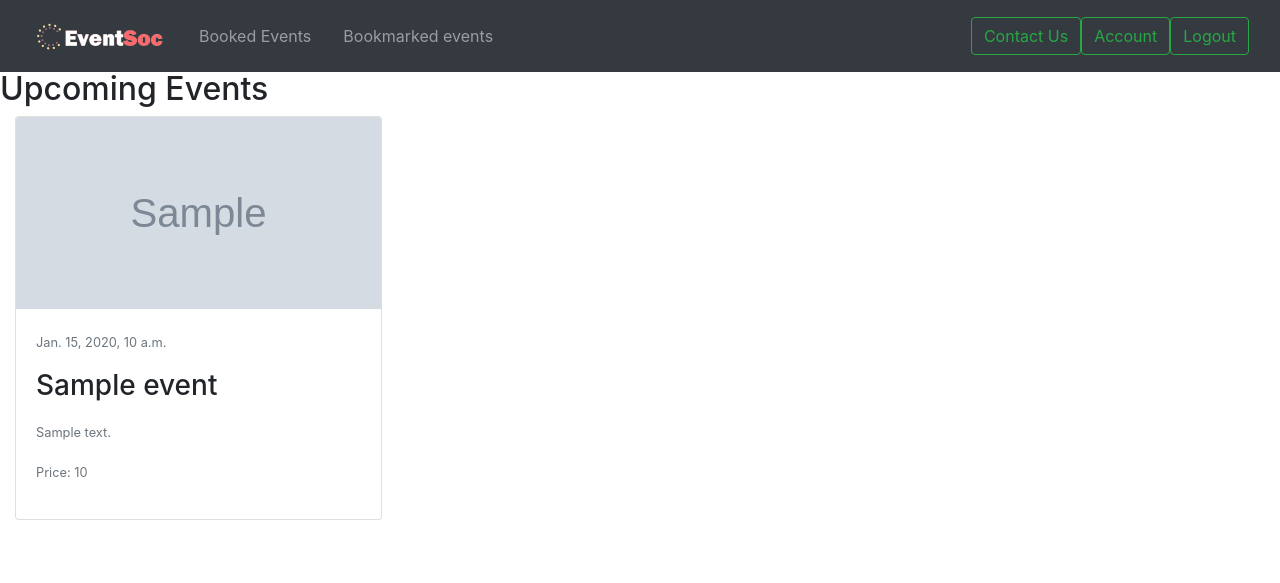
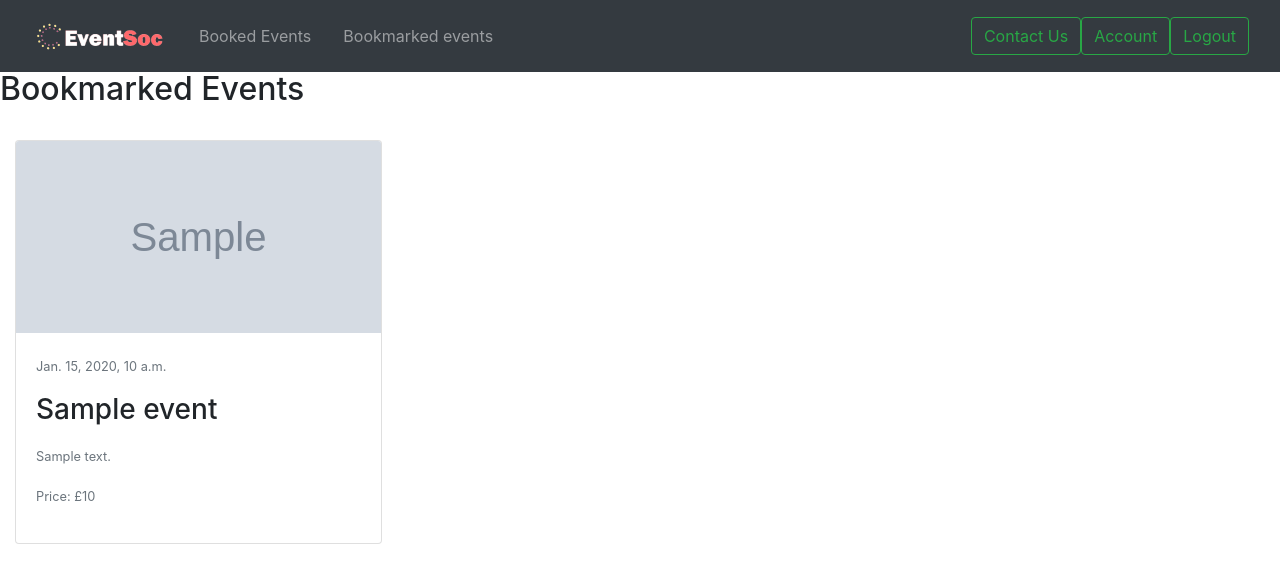
Before and after one commit to functionOverlord/eventsoc, a Django app: page /bookmarked/ in a window 1280 px wide. Shown: the top 583 px of the page. Run offline with Django 3.2, Linux system fonts and the light colour scheme; a user stored in the database is signed in; tables that the repository leaves empty hold one stand-in row (values such as "Sample post"); grey boxes marked "Sample" are stand-in pictures; some libraries are stand-ins or nearby versions.

Commit message:
removed duplicate event card code

```diff
--- a/eventsoc/views.py
+++ b/eventsoc/views.py
@@ -17,7 +17,7 @@
     return render(request,
                   "eventsoc/index.html",
                   {'trending_events': trending_events,
-                   'upcoming_events': upcoming_events})
+                   'events': upcoming_events})
 
 
 def user_login(request):
@@ -261,7 +261,7 @@
         booking = booked_events.values('event_id')[counter]
         temp.append(Event.objects.get(id=booking['event_id']))
         counter+=1
-    return render(request, 'eventsoc/booked.html',{'books':temp})
+    return render(request, 'eventsoc/booked.html',{'events':temp})
 
 
 # Returns the events that the user has bookmarked
@@ -275,7 +275,7 @@
         temp.append(Event.objects.get(id=booking['event_id']))
         counter+=1
     return render(request, "eventsoc/bookmarked.html",
-                  {'upcoming_events': temp})
+                  {'events': temp})
 
 
 @login_required
--- a/static/js/eventsoc_js.js
+++ b/static/js/eventsoc_js.js
@@ -17,5 +17,10 @@
     $(".register-back").click(function () {
         $(".register-form").hide();
         $(".register-buttons").css("display", "inline");
-    })
+    });
+
+
+    // hide bookmark hearts from booked and bookmarked pages from event cards
+    $(".bookmarked-page .float").hide();
+    $(".booked-page .float").hide();
 });
--- a/templates/eventsoc/_event_cards.html
+++ b/templates/eventsoc/_event_cards.html
@@ -1,7 +1,7 @@
 <div class="container-fluid">
     <div class="row">
 
-        {% for event in upcoming_events %}
+        {% for event in events %}
             <div class="card-deck col-md-4 col-sm-6 col-xs-1">
                 <div class="card">
 
--- a/templates/eventsoc/bookmarked.html
+++ b/templates/eventsoc/bookmarked.html
@@ -5,39 +5,12 @@
     Bookmarked
 {% endblock %}
 
-<!-- Should hopefully display bookmarked events the same as a society's events in the account page -->
 {% block body_block %}
-    <h2>Upcoming Events</h2>
-    <div class="container-fluid">
-        <div class="row">
-            {% for event in upcoming_events %}
-                <div class="card-deck col-md-4 col-sm-6 col-xs-1">
-                    <div class="card">
-                        <img class="card-img-top" src="{{ MEDIA_URL }}{{ event.picture }}" alt="..."
-                             onclick="location.href='{% url 'event' event.slug %}'">
-                        <div class="card-body">
-                            <p class="card-text">
-                                <small class="text-muted">{{ event.date }}</small>
-                            </p>
-                            <h3 class="card-title"
-                                onclick="location.href='{% url 'event' event.slug %}'">{{ event.title }}</h3>
-                            <p class="card-text">{{ event.place_name }}</p>
-                            <p class="card-text">
-                                <small class="text-muted">{{ event.address }}</small>
-                            </p>
-                            <p class="card-text">
-                                <small class="text-muted">Price: {{ event.price }}</small>
-                            </p>
-                            <div class="label-container">
-                                <div class="label-text">Bookmark</div>
-                                <i class="fa fa-play label-arrow"></i>
-                            </div>
-                        </div>
-                    </div>
-                </div>
-            {% endfor %}
-        </div>
+
+    <div class="bookmarked-page">
+        <h2>Bookmarked Events</h2>
+        <br/>
+
+        {% include 'eventsoc/_event_cards.html' %}
     </div>
-    </div>
-    <br/>
 {% endblock %}
```
Also changed, not shown: templates/eventsoc/booked.html (+6 -27 lines).
